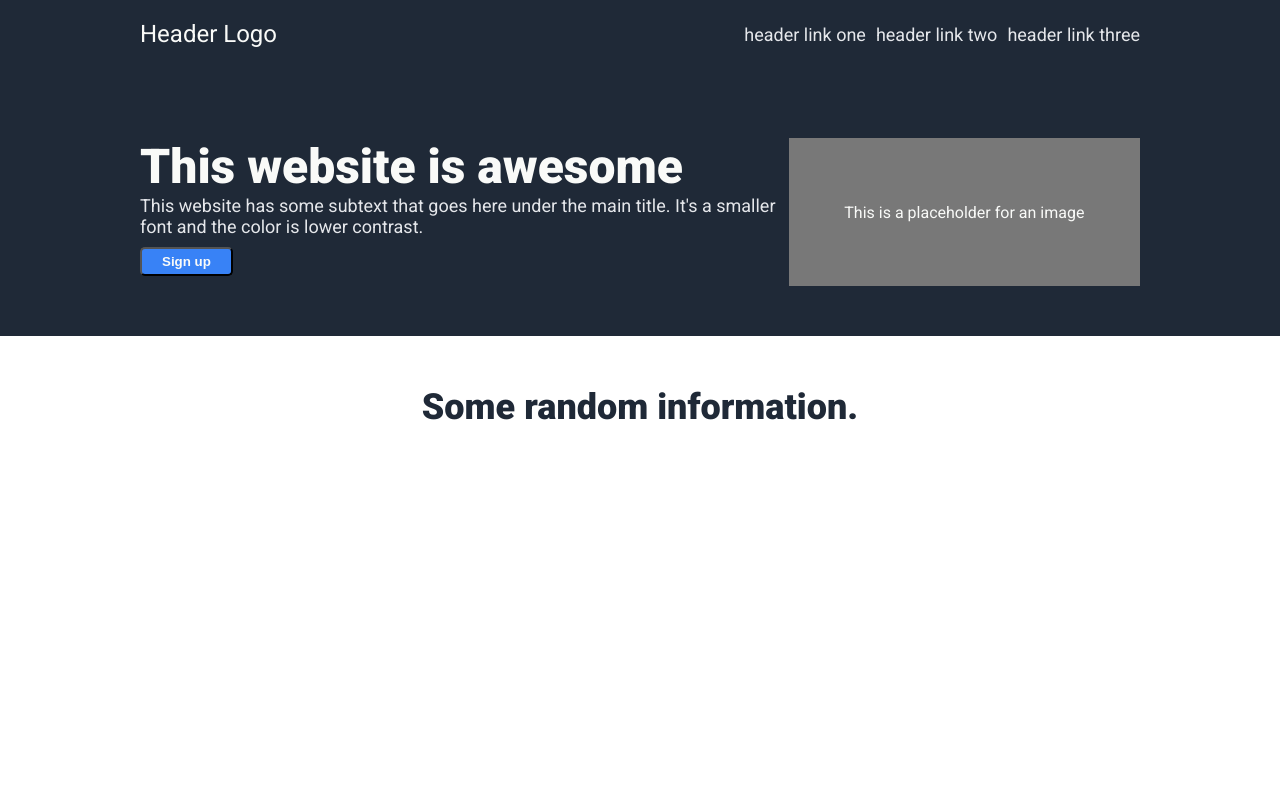
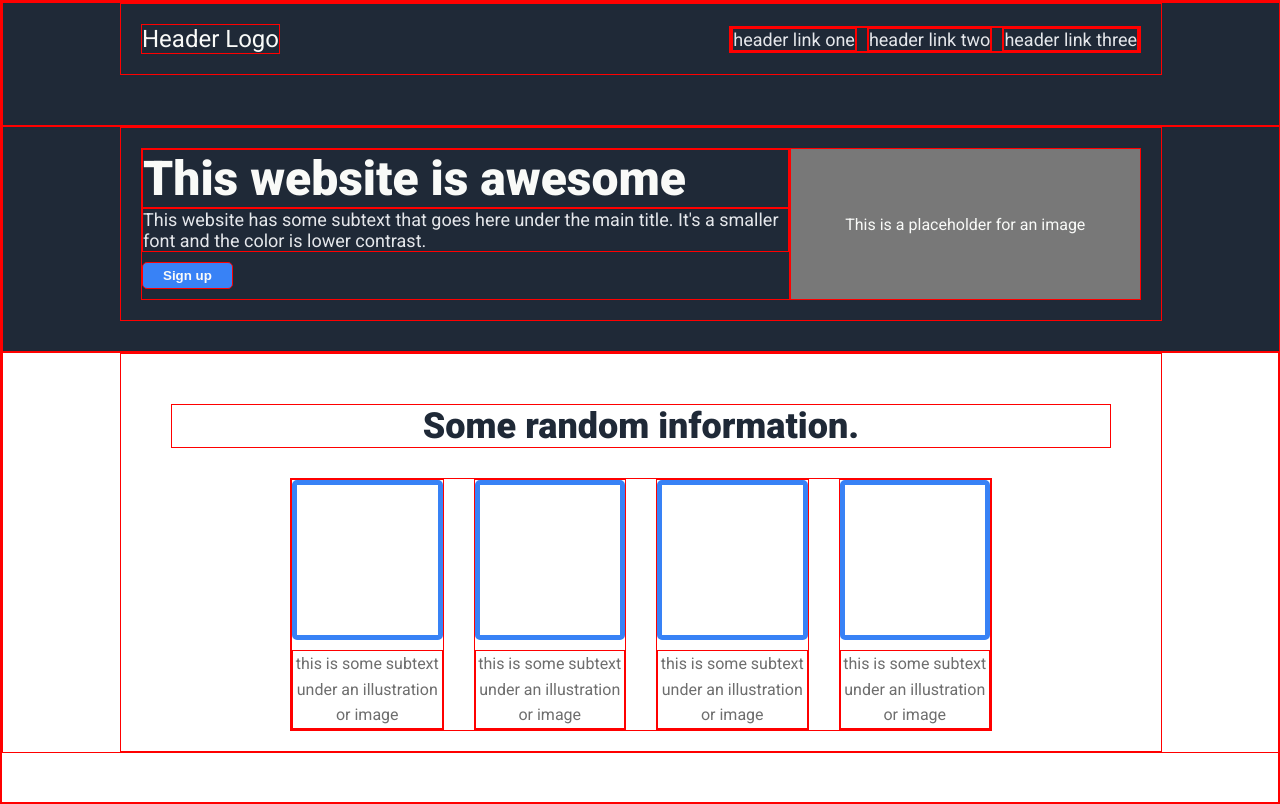
Before and after one commit to abbate33/landing-page, a plain HTML site: page index.html in a window 1280 px wide. Drawn offline with Linux system fonts and the light colour scheme.

Commit message:
Edit HTML and CSS for Info Section.

```diff
--- a/index.html
+++ b/index.html
@@ -38,7 +38,30 @@
             <div class="container">
                 <p id="info-header">Some random information.</p>
                 <div class="cards">
-
+                    <div class="card">
+                        <div class="box"></div>
+                        <div class="text">
+                            this is some subtext under an illustration or image
+                        </div>
+                    </div>
+                    <div class="card">
+                        <div class="box"></div>
+                        <div class="text">
+                            this is some subtext under an illustration or image
+                        </div>
+                    </div>
+                    <div class="card">
+                        <div class="box"></div>
+                        <div class="text">
+                            this is some subtext under an illustration or image
+                        </div>
+                    </div>
+                    <div class="card">
+                        <div class="box"></div>
+                        <div class="text">
+                            this is some subtext under an illustration or image
+                        </div>
+                    </div>
                 </div>
             </div>
         </section>
--- a/styles.css
+++ b/styles.css
@@ -1,5 +1,5 @@
 * {
-    /* border: 1px solid red; */
+    border: 1px solid red;
     margin: 0;
     padding: 0;
 }
@@ -101,3 +101,28 @@ button {
     text-align: center;
     margin: 30px;
 }
+
+.cards {
+    display: flex;
+    justify-content: center;
+    gap: 30px;
+    max-width: 700px;
+    margin: 0 auto;
+}
+
+.card {
+    flex: 1;
+}
+
+.box {
+    height: 150px;
+    margin-bottom: 10px;
+    border-radius: 5px;
+    border: 5px solid #3882f6;
+}
+
+.text {
+    text-align: center;
+    line-height: 1.6;
+    color: rgb(110, 110, 110);
+}
```
